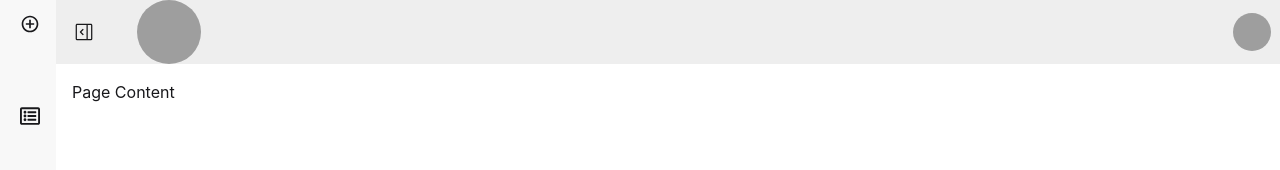
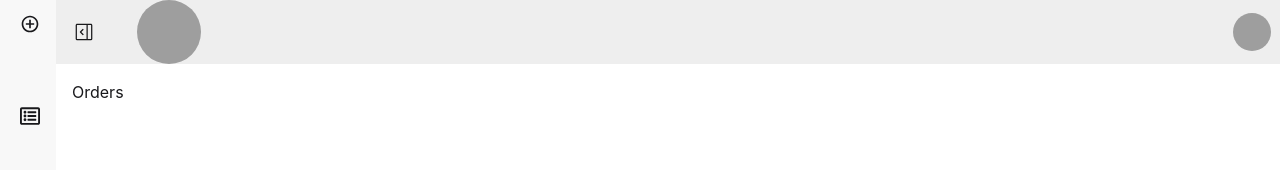
Before and after one commit to I-k-a-r-o-s/food_shop_admin_panel, a React (Vite) app: page /orders in a window 1280 px wide. Shown: the top 170 px of the page. Built offline with nearby package versions, Linux system fonts and the light colour scheme; grey boxes are pictures that could not be loaded.

Commit message:
added routes to pages

```diff
--- a/src/App.jsx
+++ b/src/App.jsx
@@ -1,17 +1,31 @@
+import { Toaster } from "react-hot-toast";
 import Nabvar from "./components/Nabvar";
 import Sidebar from "./components/Sidebar";
+import { Route, Routes } from "react-router";
+import AddItems from "./pages/AddItems";
+import ListItems from "./pages/ListItems";
+import Orders from "./pages/Orders";
 
 const App = () => {
   return (
+    <div>
+      <Toaster position="bottom-center" reverseOrder={false} />
       <div className="drawer lg:drawer-open">
         <input id="my-drawer-4" type="checkbox" className="drawer-toggle" />
         <div className="drawer-content">
           {/* Navbar */}
           <Nabvar />
           {/* Page content here */}
-        <div className="p-4">Page Content</div>
+          <div className="p-4">
+            <Routes>
+              <Route path="/add" element={<AddItems />} />
+              <Route path="/list" element={<ListItems />} />
+              <Route path="/orders" element={<Orders />} />
+            </Routes>
+          </div>
         </div>
         <Sidebar />
+      </div>
     </div>
   );
 };
```
Lines whose indentation alone changed are shown as unchanged.
